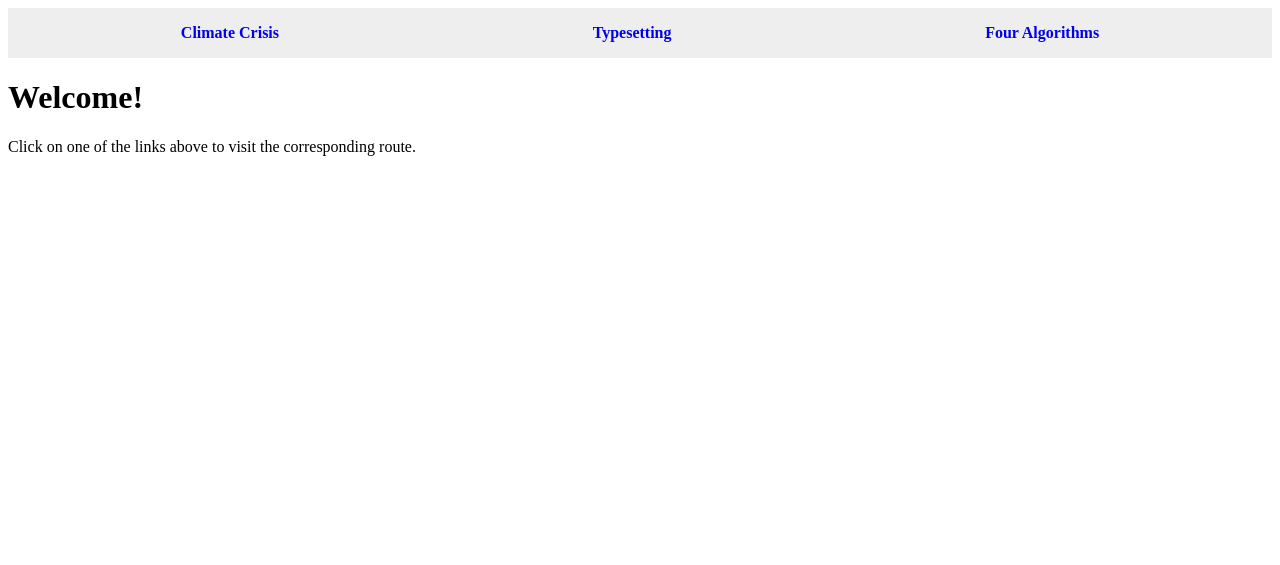
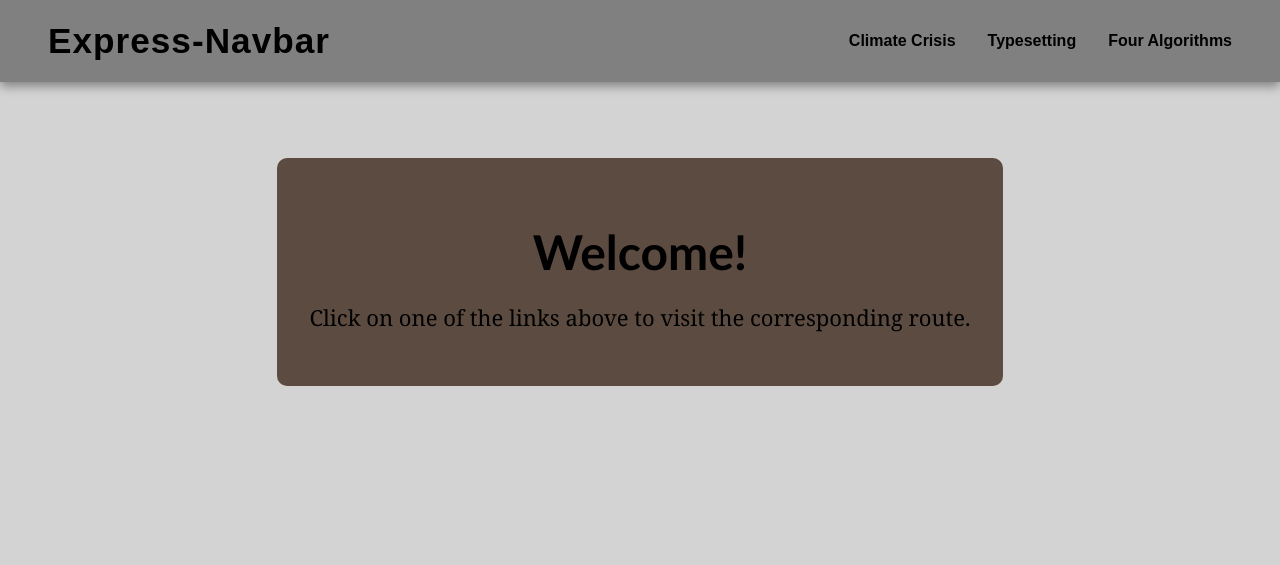
Before and after one commit to yoo-hec/Express-Navabar, a website: page public/index.html in a window 1280 px wide. Drawn offline with Linux system fonts and the light colour scheme.

Commit message:
Update index.html

```diff
--- a/public/index.html
+++ b/public/index.html
@@ -2,29 +2,108 @@
 <html lang="en">
 <head>
   <meta charset="UTF-8" />
-  <title>My Homework Assignments</title>
+  <title>Express-Navbar</title>
   <style>
-    nav {
+
+body {
+    background-color: lightgray;
+    margin: 0;
+    font-family: Arial, sans-serif;
+  }
+
+.navbar {
+  top: 0;
+  z-index:1;
   display: flex;
-      justify-content: space-around;
-      background-color: #eee;
-      padding: 1rem;
+  justify-content: space-between;
+  align-items: center;
+  padding: 1rem 3rem;
+  background-color: gray;
+  color: black;
+  box-shadow: 0 4px 10px rgba(0, 0, 0, 0.4);
+
 }
-    nav a {
-      text-decoration: none;
+.navbar-title{
+  font-size: 2.2rem;
+  font-weight: 600;
+  letter-spacing:1px;
+
+}
+.navbar-links{
+  display:flex;
+  list-style:none;
+
+}
+.navbar-links li{
+  margin-left: 2rem;
+
+}
+
+.navbar-links a {
+  color:black;
+  text-decoration:none;
   font-weight: bold;
-      margin: 0 1rem;
+
+
 }
+
+
+.section {
+  position: relative;
+  height: 60vh;
+  display: flex;
+  align-items: center;
+  justify-content: center;
+  text-align: center;
+
+
+}
+
+.content{
+  margin-top: -100px;
+  max-width: 800px;
+  padding:2rem;
+  background-color: rgb(92, 75, 65);
+  border-radius:10px;
+
+}
+.content h1{
+  font-size: 3rem;
+  margin-bottom:1rem;
+  font-family:'Trebuchet MS', 'Lucida Sans Unicode', 'Lucida Grande', 'Lucida Sans', Arial, sans-serif
+
+}
+.content p{
+  font-size: 22px;
+  font-family: Cambria, Cochin, Georgia, Times, 'Times New Roman', serif;
+
+}
+
   </style>
 </head>
 <body>
-  <nav>
-    <a href="/climate-crisis">Climate Crisis</a>
-    <a href="/typesetting">Typesetting</a>
-    <a href="/four-algorithms">Four Algorithms</a>
+
+    <nav class="navbar">
+        <div class="navbar-title">Express-Navbar</div>
+        <ul class="navbar-links">
+          <li><a href="/climate-crisis">Climate Crisis</a>   </li>
+          <li><a href="/typesetting">Typesetting</a>   </li>
+          <li><a href="/four-algorithms">Four Algorithms</a>  </li>
+
+        </ul>
       </nav>
 
+
+      <header class="section">
+        <div class="content">
           <h1>Welcome!</h1>
           <p>Click on one of the links above to visit the corresponding route.</p>
+        </div>
+      </header>
+
+
+
+
+
 </body>
 </html>
```
Lines whose indentation alone changed are shown as unchanged.
